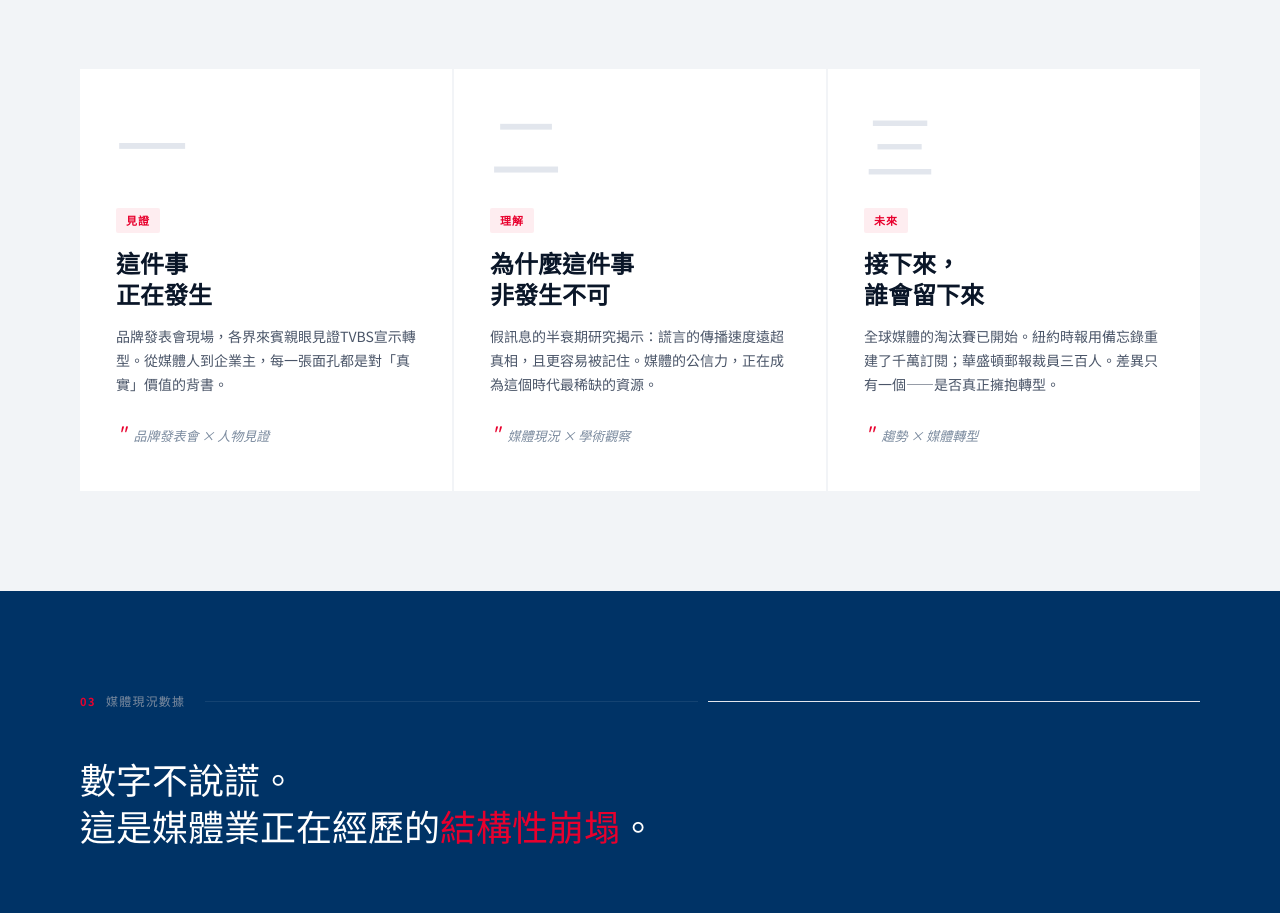
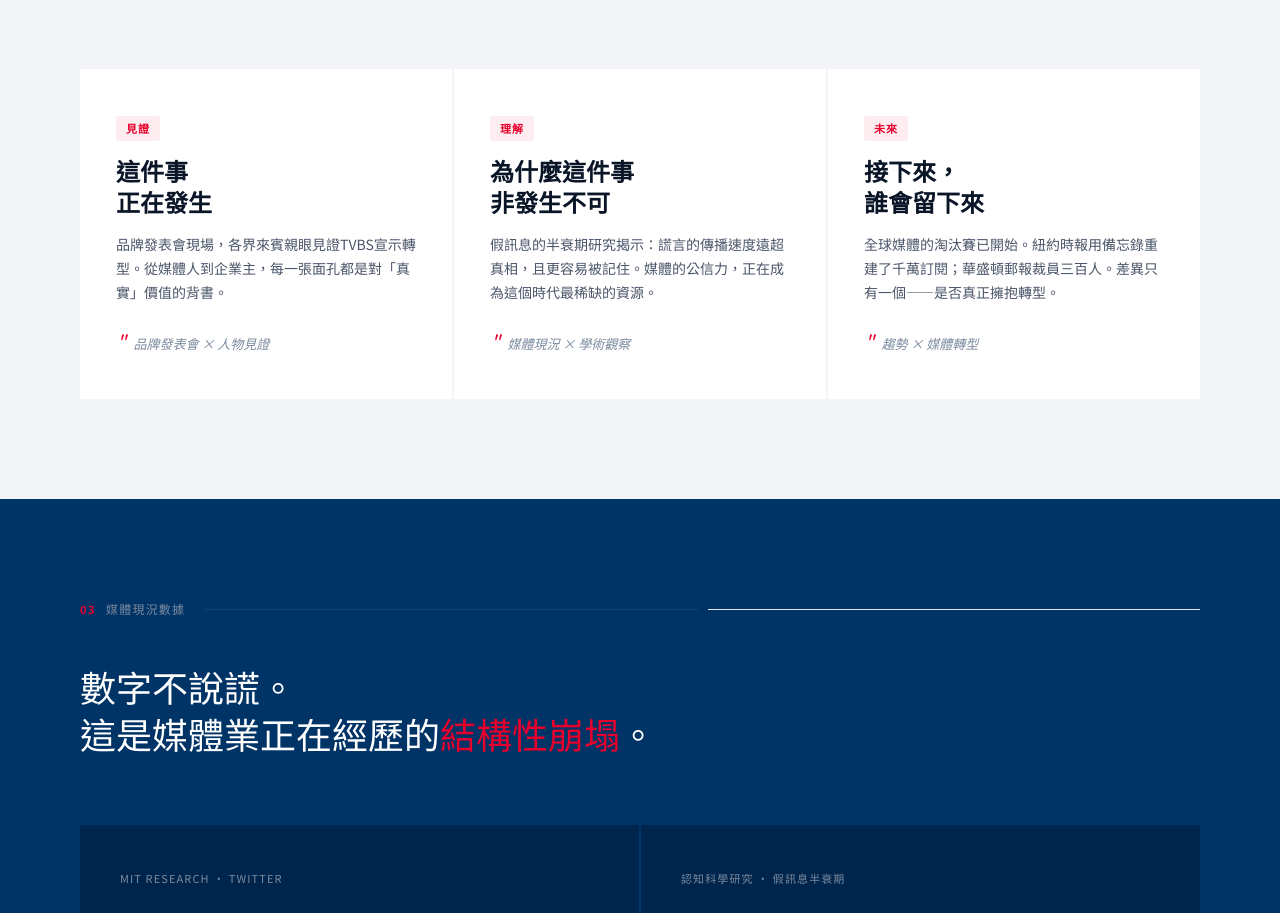
Before and after one commit to AllisonTVBS/tvbs-brand-2026, a plain HTML site: page index.html in a window 1280 px wide. Shown: the part 1420-2333 px from the top of the page. Drawn offline with Linux system fonts and the light colour scheme.

Commit message:
Update index.html

```diff
--- a/index.html
+++ b/index.html
@@ -803,21 +803,18 @@
 </p>
     <div class="acts-grid reveal">
       <div class="act-card">
-        <span class="act-num">一</span>
         <span class="act-tag">見證</span>
         <h3 class="act-headline">這件事<br>正在發生</h3>
         <p class="act-desc">品牌發表會現場，各界來賓親眼見證TVBS宣示轉型。從媒體人到企業主，每一張面孔都是對「真實」價值的背書。</p>
         <div class="act-keyword">品牌發表會 × 人物見證</div>
       </div>
       <div class="act-card">
-        <span class="act-num">二</span>
         <span class="act-tag">理解</span>
         <h3 class="act-headline">為什麼這件事<br>非發生不可</h3>
         <p class="act-desc">假訊息的半衰期研究揭示：謊言的傳播速度遠超真相，且更容易被記住。媒體的公信力，正在成為這個時代最稀缺的資源。</p>
         <div class="act-keyword">媒體現況 × 學術觀察</div>
       </div>
       <div class="act-card">
-        <span class="act-num">三</span>
         <span class="act-tag">未來</span>
         <h3 class="act-headline">接下來，<br>誰會留下來</h3>
         <p class="act-desc">全球媒體的淘汰賽已開始。紐約時報用備忘錄重建了千萬訂閱；華盛頓郵報裁員三百人。差異只有一個——是否真正擁抱轉型。</p>
```
